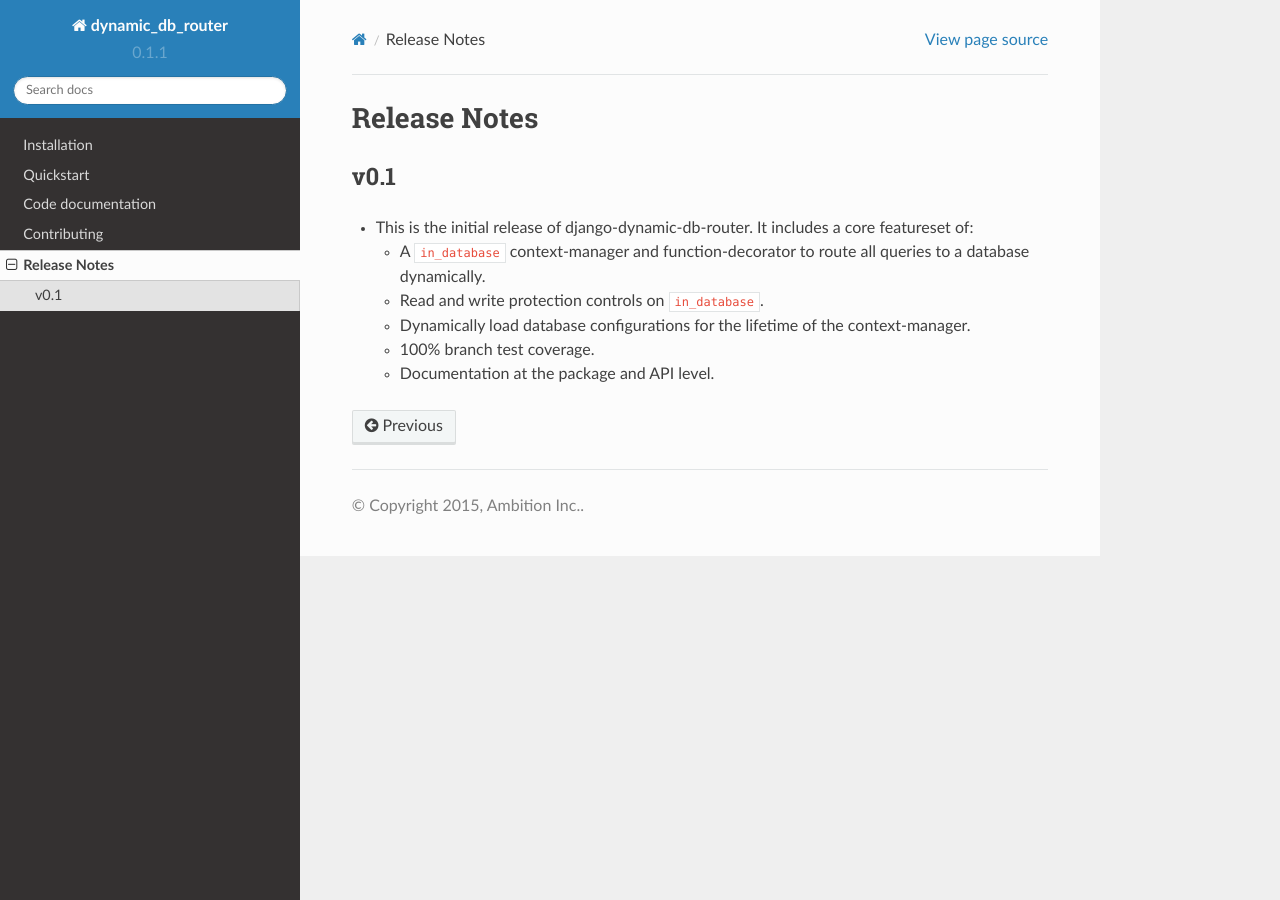
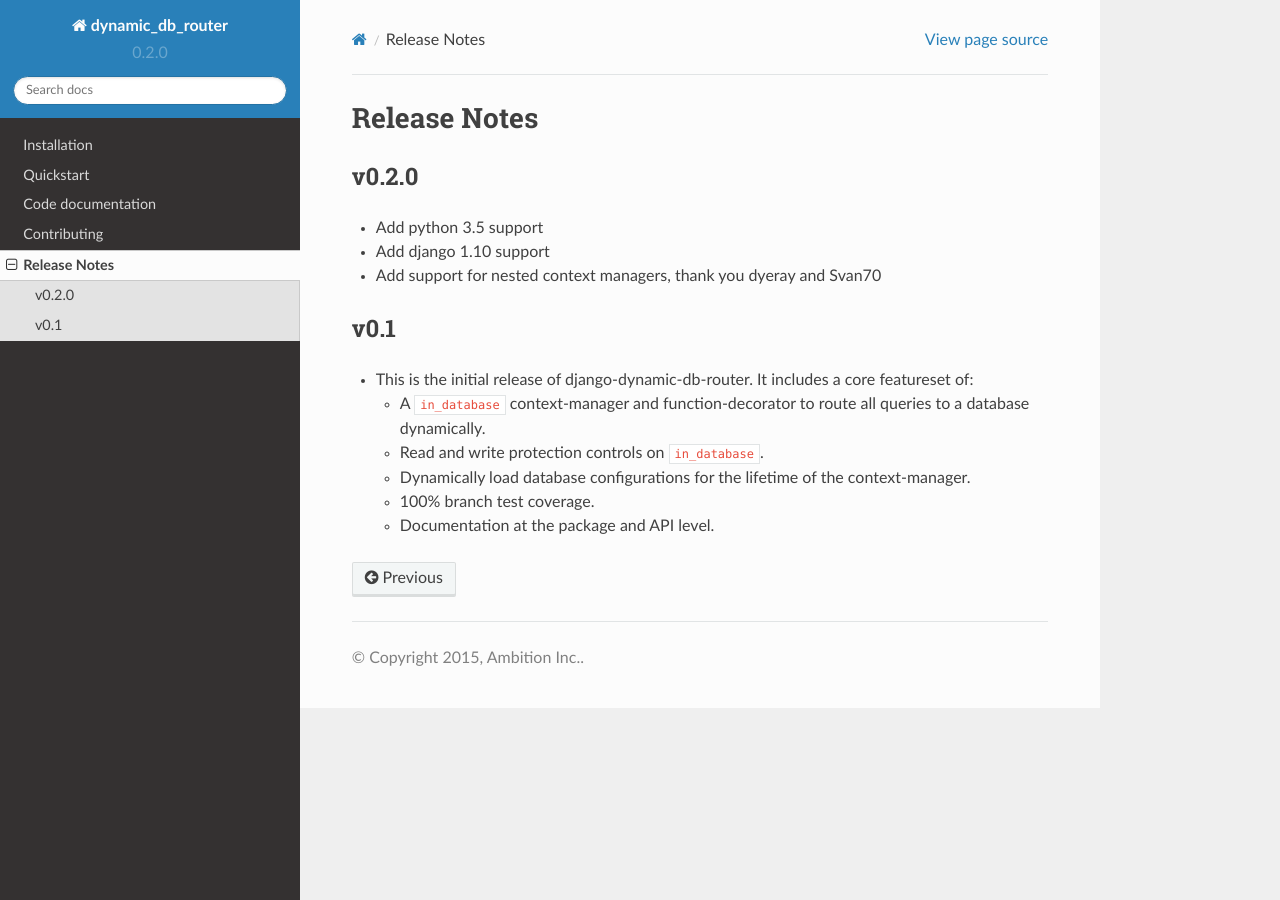
Before and after one commit to ambitioninc/django-dynamic-db-router, a Sphinx documentation site: the page built from docs/release_notes.rst, in a window 1280 px wide. Built offline with Sphinx 7.4.7 and the Read the Docs theme 2.0.0, drawn with Linux system fonts in a browser that asks for light colours.

Commit message:
Django 1.10 support

```diff
--- a/docs/release_notes.rst
+++ b/docs/release_notes.rst
@@ -1,5 +1,12 @@
 Release Notes
 =============
+
+v0.2.0
+------
+
+* Add python 3.5 support
+* Add django 1.10 support
+* Add support for nested context managers, thank you dyeray and Svan70
 
 v0.1
 ----
--- a/dynamic_db_router/version.py
+++ b/dynamic_db_router/version.py
@@ -1 +1 @@
-__version__ = '0.1.1'
+__version__ = '0.2.0'
```
Also changed, not shown: .travis.yml, 1 other file.
